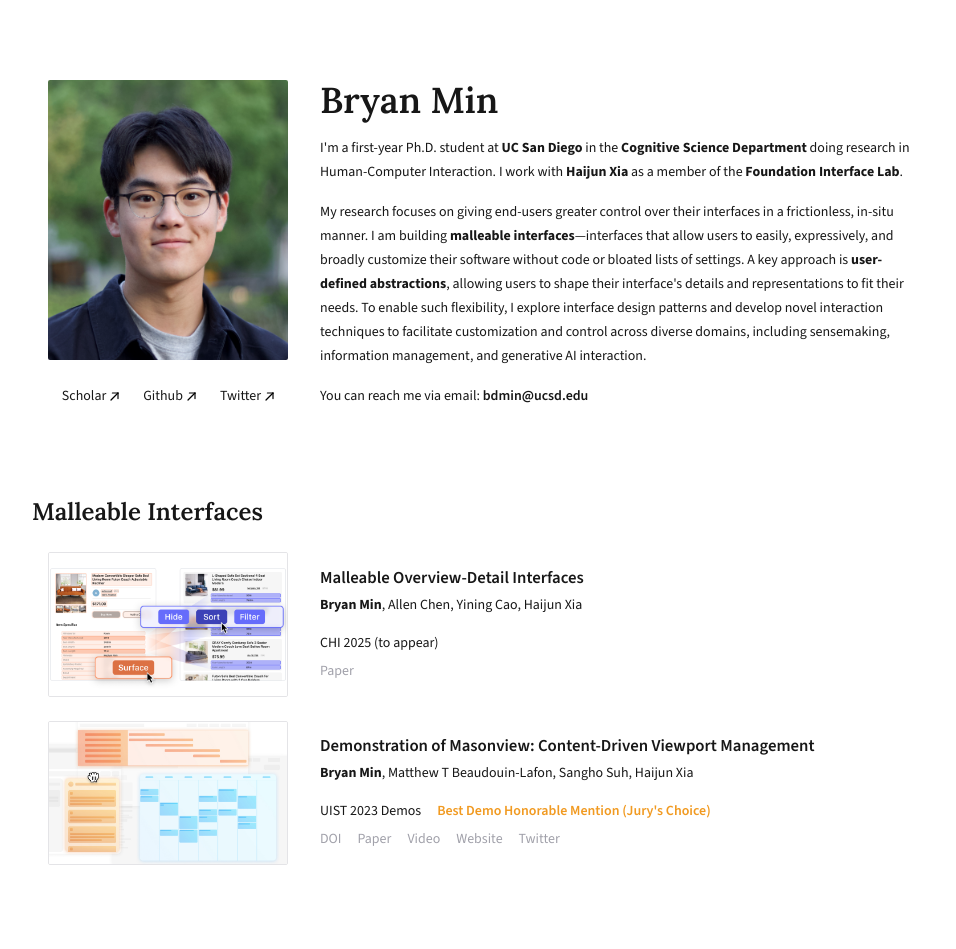
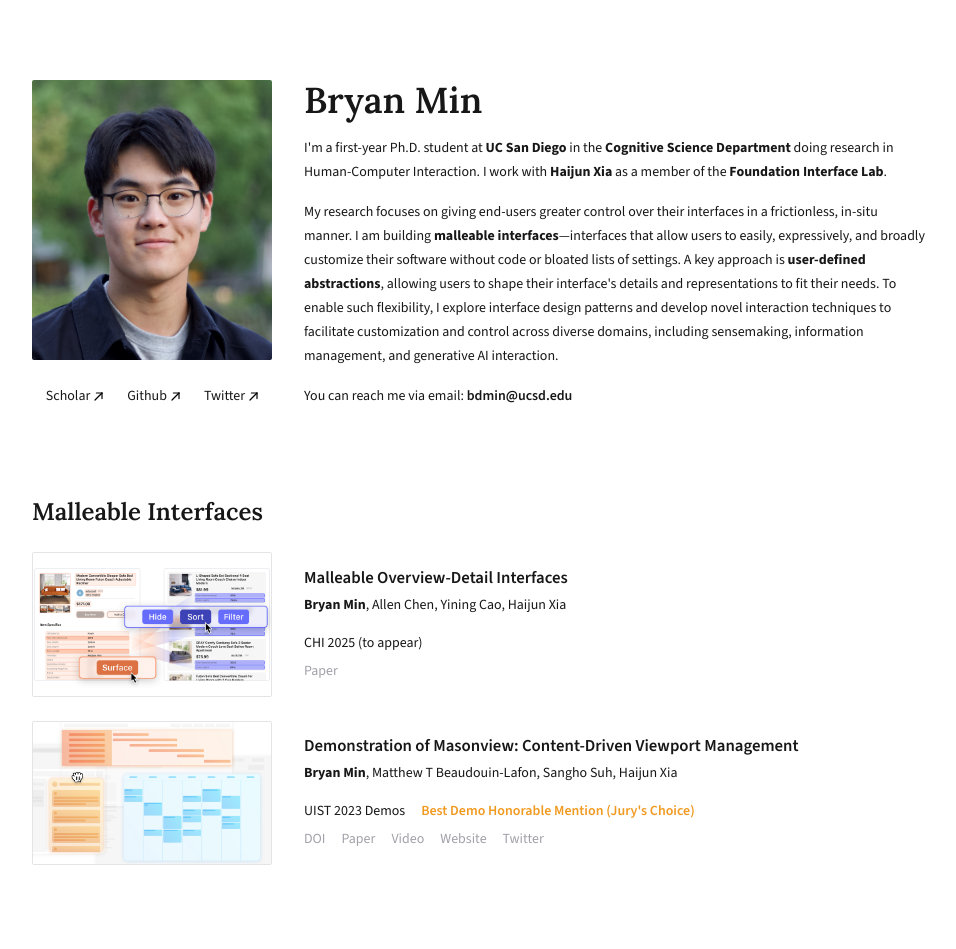
Before and after one commit to bdhmin/phd-portfolio, a Next.js app: page / in a window 1280 px wide. Shown: the top 949 px of the page, without its empty margins (160-1116 px from the left). Built offline with nearby package versions, Linux system fonts and the light colour scheme.

Commit message:
Removed side padding

```diff
--- a/src/pages/about.tsx
+++ b/src/pages/about.tsx
@@ -36,7 +36,7 @@ export default function About() {
 
   return (
     <div className="flex flex-col gap-6">
-      <div className="px-4 w-full flex flex-col md:flex-row gap-8 justify-start">
+      <div className="w-full flex flex-col md:flex-row gap-8 justify-start">
         <div className="flex flex-col items-center gap-2">
           <div className="max-w-[380px] min-w-[130px] w-full md:min-w-[240px] md:w-[240px] md:h-[280px] rounded-sm overflow-hidden">
             <img
--- a/src/pages/publications.tsx
+++ b/src/pages/publications.tsx
@@ -41,13 +41,13 @@ export default function Publications() {
 
   return (
     <div className="flex flex-col gap-20 mt-20">
-      {topicOrganization.map((paper) => (
+      {topicOrganization.map((topic) => (
         <div>
           <div className={`mb-6 font-semibold text-2xl ${serif.className}`}>
-            {paper.name}
+            {topic.name}
           </div>
-          <div className="flex flex-col gap-12 md:gap-6 px-4">
-            {paper.papers.map((publication) => (
+          <div className="flex flex-col gap-12 md:gap-6">
+            {topic.papers.map((publication) => (
               <div
                 key={publication.subtitle}
                 className="flex flex-col md:flex-row items-center md:items-center w-full gap-4 md:gap-8"
```
